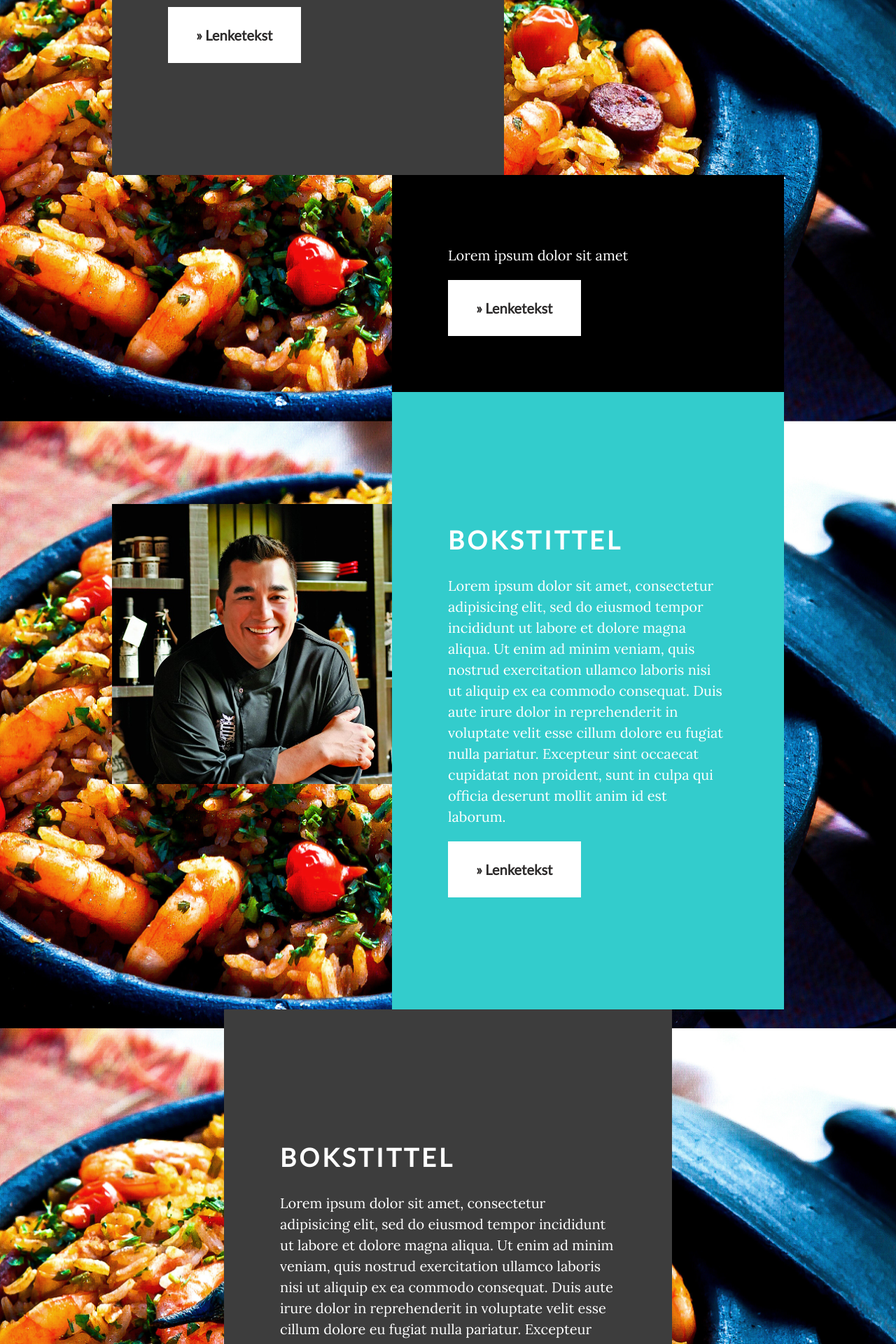
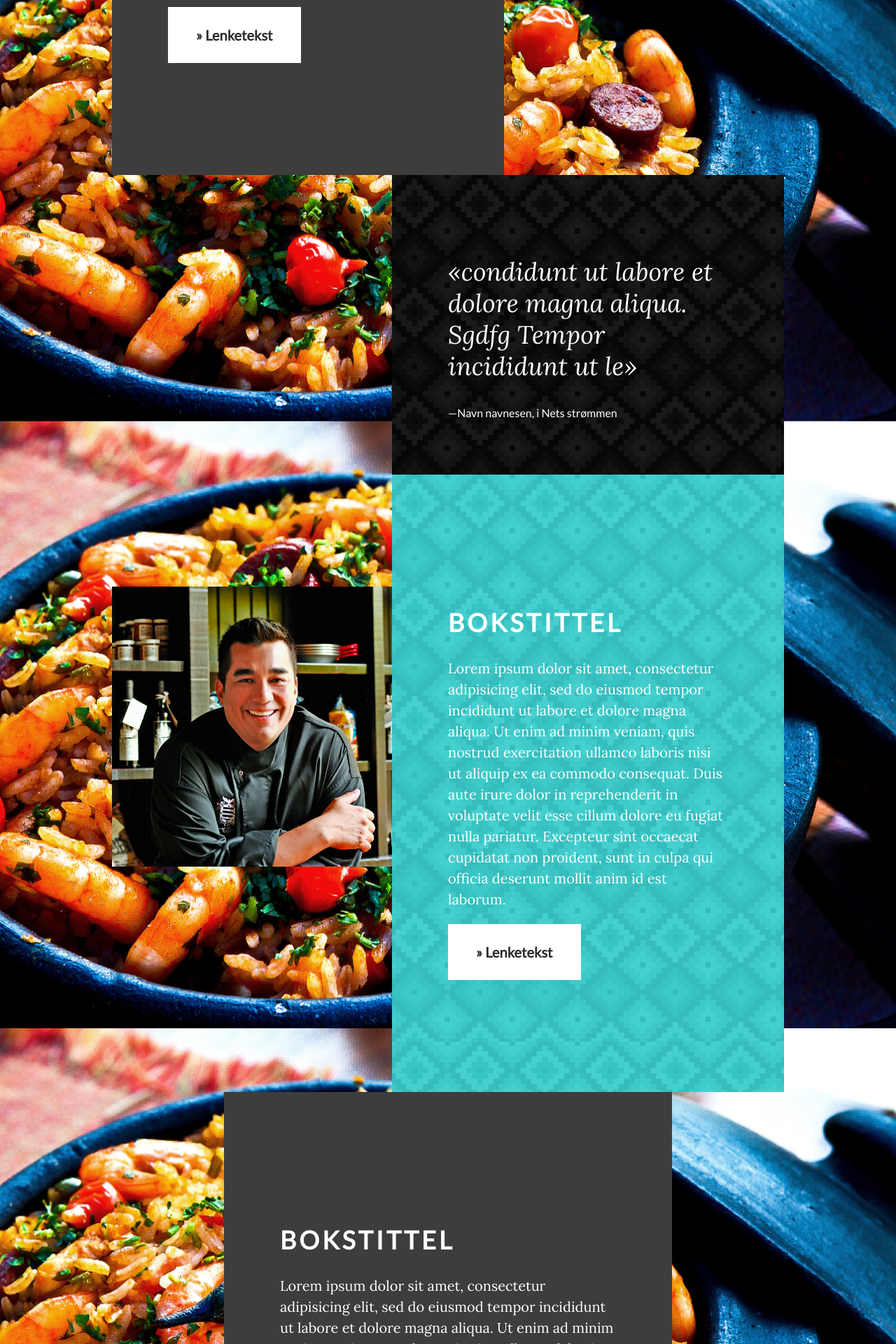
Before and after one commit to leonjohannessen/IT2805-project, a PHP site: page / in a window 1280 px wide. Shown: the part 2000-3920 px from the top of the page at 70% size. Run offline with PHP 8.4, Linux system fonts and the light colour scheme.

Commit message:
added quote and background pattern styles

```diff
--- a/Template/css/style.css
+++ b/Template/css/style.css
@@ -6,11 +6,8 @@ html {
   box-sizing: inherit;
 }
 
-/*
- *
- * Global styles
- *
- */
+/* Global styles
+   ================================================================================ */
 
 html {
   background: #F1F6F5; /* fallback background color */
@@ -43,6 +40,34 @@ h2 {
 
 h3 {
   font-size: 1.8rem;
+}
+
+blockquote {
+  margin: 0;
+}
+
+blockquote p {
+  font-size: 1.8rem;
+  line-height: 1.25;
+  font-style: italic;
+}
+
+blockquote p:before {
+  content: '«';
+}
+
+blockquote p:after{
+  content: '»';
+}
+
+blockquote footer {
+  font-family: 'Lato', sans-serif;
+  font-size: .8rem;
+  line-height: 1;
+}
+
+blockquote footer:before {
+  content: '—';
 }
 
 a {
@@ -123,12 +148,13 @@ a.button::before {
   line-height: 2rem;
 }
 
-/* todo: default link styles in boxes */
+/* TODO: default link styles in boxes */
 
 /* box styles */
 .box {
   background: #3d3d3d;
   color: #fff;
+  position: relative;
 }
 
 .dark {
@@ -141,31 +167,49 @@ a.button::before {
   /* TODO: Add texture */
 }
 
+/* hack that makes use of one background image for both textured boxes */
+.box * {
+  position: relative;
+  z-index: 2;
+}
+
+.dark::before,
+.blue::before{
+  content: '';
+  width: 100%;
+  height: 100%;
+  position: absolute;
+  background: url('../img/latin_pattern.png');
+  z-index: 1;
+  opacity: .1;
+  -webkit-filter: grayscale(100%); /* Chrome, Safari, Opera */
+  filter: grayscale(100%);
+}
+
 /* footer styles */
-footer {
+body > footer {
   background: #222;
   color: #fff;
   padding: 4rem 0;
 }
 
-/*
+/* Mobile layout
  *
- * Mobile layout
+ *   NB: Some of these styles are used in the desktop layout as well
  *
- */
-
-header {
+   ================================================================================ */
+body > header {
  height: 70vh;
 }
 
-header > h1 {
+body > header > h1 {
  margin: 0
 }
 
 /* navbar styles */
 #main-nav {
  position: fixed;
- z-index: 1;
+ z-index: 10;
  width: 100%;
  height: 100%;
  top: 0;
@@ -208,15 +252,15 @@ header > h1 {
   transition: .2s width;
 }
 
+#main-nav a:active,
 #main-nav a:hover,
-#main-nav a:active,
 #main-nav a.active, /* active page class */
 #main-nav a:focus {
   color: #3cc;
 }
 
+#main-nav a:active::after,
 #main-nav a:hover::after,
-#main-nav a:active::after,
 #main-nav a.active::after, /* active page class */
 #main-nav a:focus::after {
   width: 100%;
@@ -274,7 +318,7 @@ main {
 .intro,
 .cta,
 .box,
-footer {
+body > footer {
  padding: 2rem;
 }
 
@@ -288,16 +332,12 @@ figure img {
  vertical-align: middle; /* remove trailing space */
 }
 
-/*
- *
- * layout for screens wider than 960 px
- *
- */
-
+/* Layout for screens larger than 960px
+   ================================================================================ */
 @media screen and (min-width: 960px) {
 
   /* Header layout */
-  header {
+  body > header {
     position: relative;
   }
 
@@ -331,7 +371,7 @@ figure img {
     position: fixed;
     bottom: auto;
     top: 0;
-    z-index: 1;
+    z-index: 10;
     box-shadow: 0 0 10px 0 rgba(0,0,0,0.1);
   }
 
@@ -449,7 +489,7 @@ figure img {
   }
 
   /* footer */
-  footer {
+  body > footer {
     padding: 8rem 0;
   }
 }
--- a/Template/index.html
+++ b/Template/index.html
@@ -13,7 +13,7 @@
 
     <!-- include google fonts -->
     <link href="https://fonts.googleapis.com/css?family=Lato" rel="stylesheet">
-    <link href="https://fonts.googleapis.com/css?family=Lora" rel="stylesheet">
+    <link href="https://fonts.googleapis.com/css?family=Lora:400,400i"rel="stylesheet">
 
 
   </head>
@@ -65,8 +65,10 @@
           </figure>
           <div class="box right tight dark">
             <div class="text-wrapper">
-              <p>Lorem ipsum dolor sit amet</p>
-              <a href="#" class="button">Lenketekst</a>
+              <blockquote cite="http://nets.no">
+                <p>condidunt ut labore et dolore magna aliqua. Sgdfg Tempor incididunt ut le</p>
+                <footer>Navn navnesen, i Nets strømmen</footer>
+              </blockquote>
             </div>
           </div>
         </div>
--- a/Template/js/sticky-header.js
+++ b/Template/js/sticky-header.js
@@ -1,8 +1,8 @@
 // Get the main-nav element
-var navbar = document.getElementById('main-nav');
+const navbar = document.getElementById('main-nav');
 
 // Get the initial navbar position
-var stickyDistance = getDistance();
+const stickyDistance = getDistance();
 
 // Set state flags
 var sticky = false;
@@ -49,7 +49,8 @@ setInterval(function() {
 window.onscroll = updateNavbarState;
 
 // Mobile menu toggler
-var navbarToggler = document.getElementById('main-nav-toggler');
+const navbarToggler = document.getElementById('main-nav-toggler');
+
 var toggled = false;
 
 function toggleNavbar() {
```
Also changed, not shown: Template/img/latin_pattern.png (added), Template/img/triangle_pattern.jpg (added), 2 other files.
